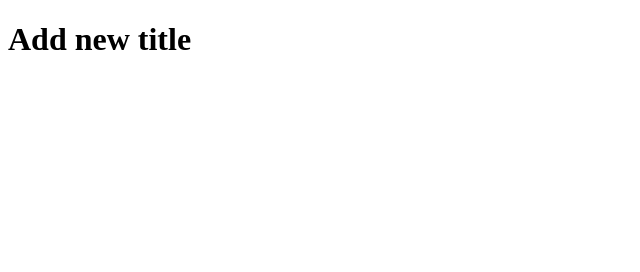
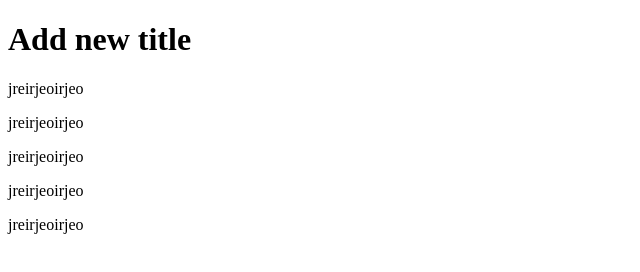
Before and after one commit to ytsai0023/practice, a plain HTML site: page index.html in a window 1280 px wide. Shown: the whole page, without its empty margins (0-640 px from the left). Drawn offline with Linux system fonts and the light colour scheme.

Commit message:
practice pushing

```diff
--- a/index.html
+++ b/index.html
@@ -8,5 +8,10 @@
 </head>
 <body>
     <h1>Add new title</h1>
+   <p>jreirjeoirjeo</p>
+   <p>jreirjeoirjeo</p>
+   <p>jreirjeoirjeo</p>
+   <p>jreirjeoirjeo</p>
+   <p>jreirjeoirjeo</p>
 </body>
 </html>
```
Also changed, not shown: page3.html (added).
